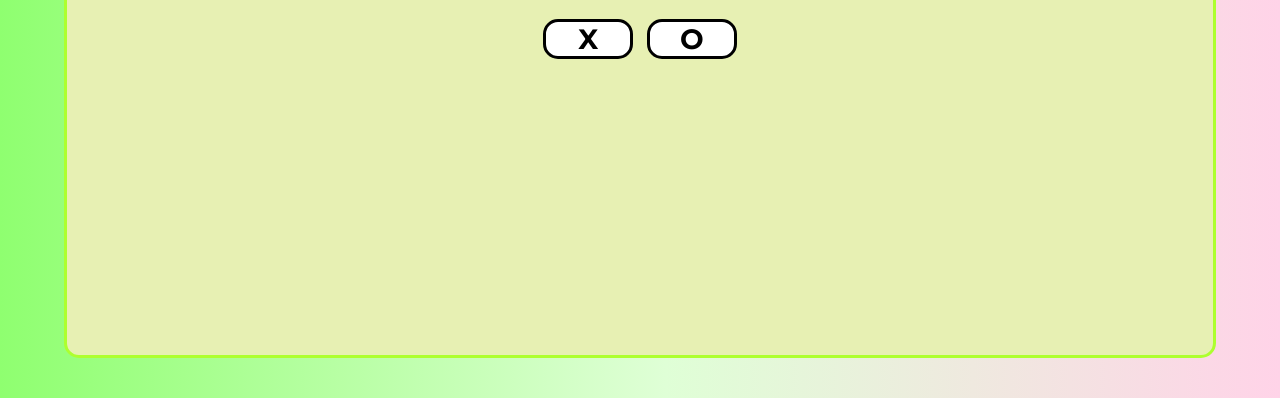
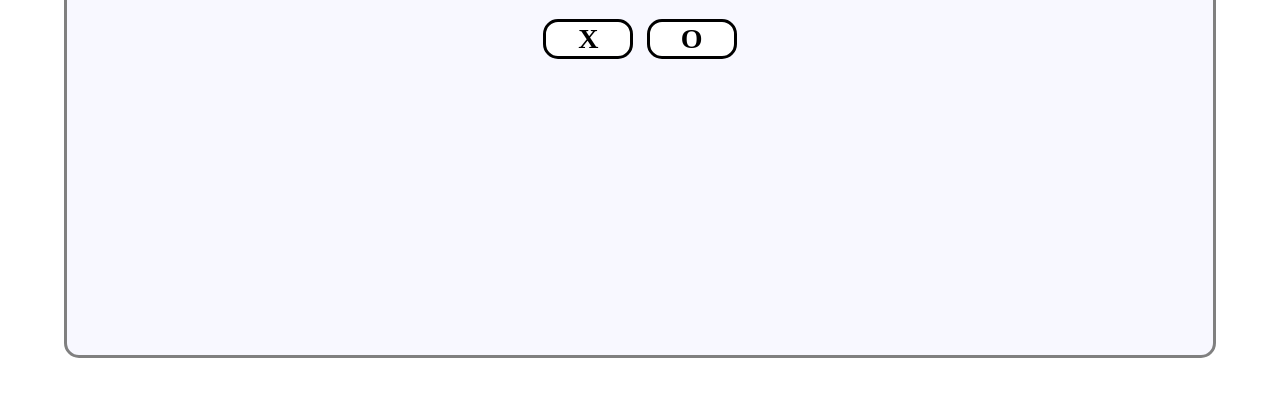
Before and after one commit to ilya-dorogan/Tic_Tac_Toe, a plain HTML site: page index.html in a window 1280 px wide. Shown: the part 402-800 px from the top of the page. Drawn offline with Linux system fonts and the light colour scheme.

Commit message:
design_change

```diff
--- a/css/style.css
+++ b/css/style.css
@@ -2,9 +2,9 @@
 @import url(https://fonts.googleapis.com/css?family=Montserrat:100,200,300,regular,500,600,700,800,900,100italic,200italic,300italic,italic,500italic,600italic,700italic,800italic,900italic);
 
 body {
-	font-family: Montserrat;
-	background: rgb(143, 255, 112);
-	background: linear-gradient(90deg, rgba(143, 255, 112, 1) 0%, rgba(223, 255, 214, 1) 52%, rgba(255, 211, 232, 1) 100%);
+	font-family: Comic;
+	/* background: rgb(143, 255, 112); */
+	background:white;
 	overflow: hidden;
 	display: flex;
 	align-items: center;
@@ -20,22 +20,22 @@ body {
 	justify-content: center;
 	width: 90%;
 	height: 90%;
-	background-color:#e7f0b3;
-	border:solid 3px greenyellow;
+	background-color:ghostwhite;
+	border:solid 3px gray ;
 	border-radius:15px;
 	flex-direction: column;
 }
 
 .modal p{
 	text-align: center;
-	font-family: Montserrat;
+	font-family: Comic;
 	font-size: 3rem;
 	font-weight: 500;
 	padding-bottom: 40px;
 }
 
 .modal button{
-	font-family: Montserrat;
+	font-family: Comic;
 	font-size: 2rem;
 	font-weight: 700;
 	width: 90px;
@@ -59,8 +59,8 @@ table {
 }
 
 td {
-	background-color: #FFD7D5;
-	border: 3px solid #A35CFF;
+	background-color: ghostwhite;
+	border: 3px solid gray;
 	height: 100px;
 	width: 100px;
 	text-align: center;
@@ -73,7 +73,8 @@ td {
 }
 
 td:hover {
-	filter: saturate(250%);
+	background-color:wheat;
+	/* filter: saturate(250%); */
 	transition: all 0.15s ease-in-out;
 
 }
@@ -81,10 +82,10 @@ td:hover {
 
 .restart_btn {
 	margin-top: 50px;
-	color: #8B33FF;
-	background-color: #CEFF85;
+	color: darkslategray;
+	background-color: white;
 	border-radius: 5px;
-	border: 3px solid #FFD3E8;
+	border: 3px solid gray;
 	-webkit-box-shadow: 0px 0px 20px 0px rgba(255, 211, 232, 0.5);
 	-moz-box-shadow: 0px 0px 20px 0px rgba(255, 211, 232, 0.5);
 	box-shadow: 0px 0px 20px 0px rgba(255, 211, 232, 0.5);
@@ -105,7 +106,7 @@ td:hover {
 	position: absolute;
 	top: 50;
 	left: 50;
-	background-color: #e4908cf8;
+	background-color: rgba(255, 0, 0);
 	display: none;
 	align-items: center;
 	justify-content: center;
```
